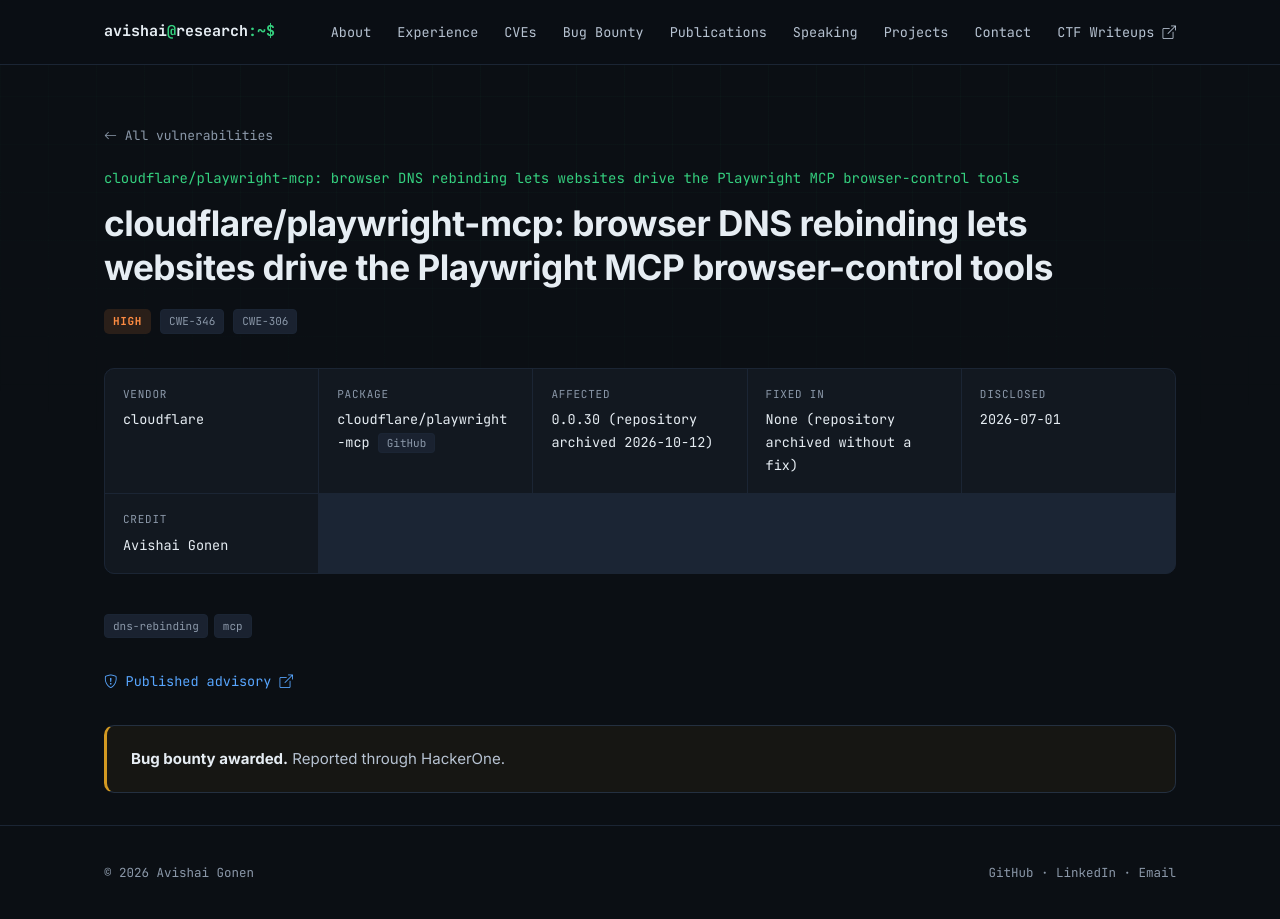
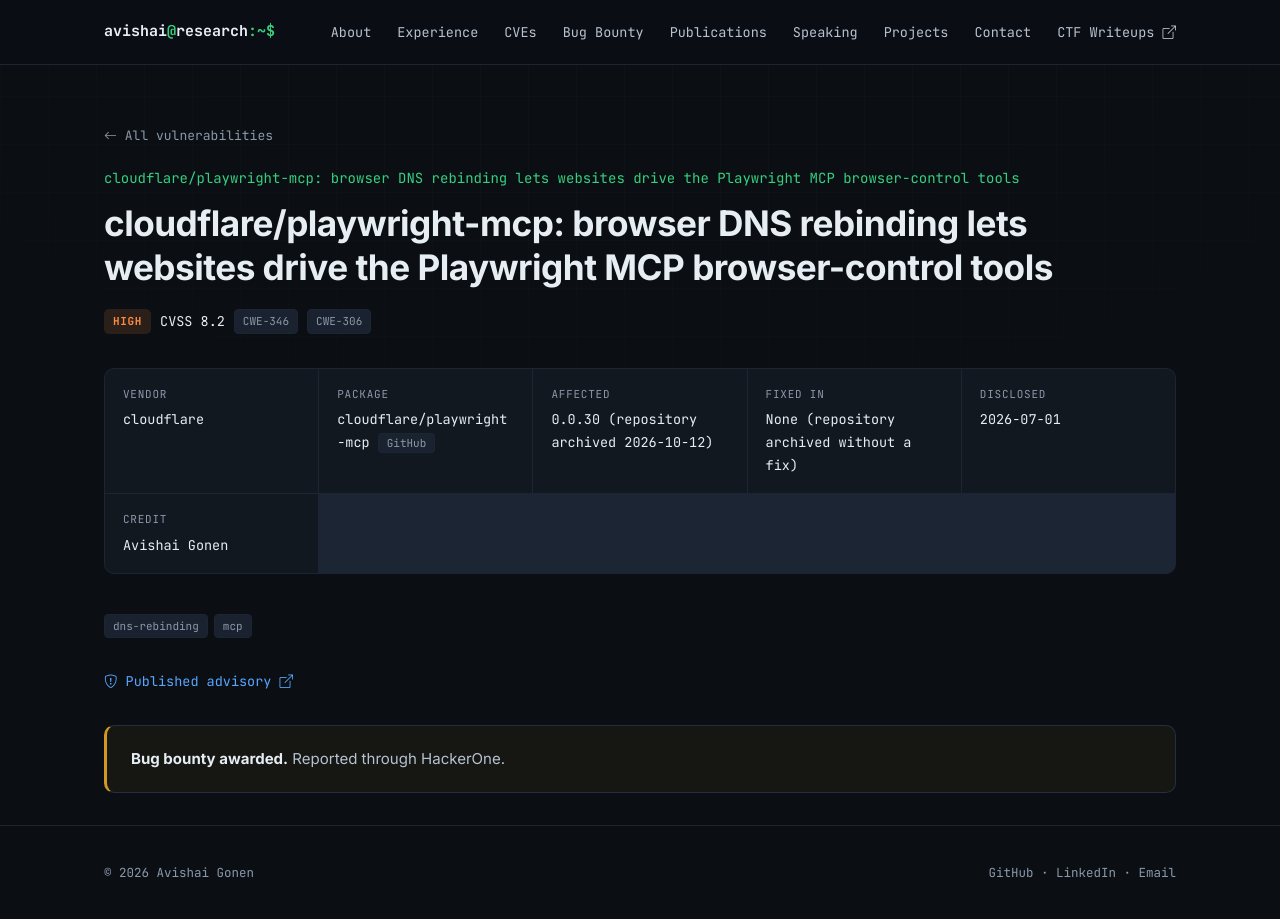
Before and after one commit to avishaigonen123/avishaigonen123.github.com, a Jekyll site: the page built from _cves/cloudflare-playwright-mcp.md, in a window 1280 px wide. Built offline with Jekyll 4.4.1, drawn with Linux system fonts in a browser that asks for light colours.

Commit message:
Add CVSS to cloudflare playwright-mcp record
Co-Authored-By: Claude Opus 5.5 <noreply@anthropic.com>
Claude-Session: https://claude.ai/code/session_01SYyVU1nfFRAAM9fkbEiWY5

```diff
--- a/_cves/cloudflare-playwright-mcp.md
+++ b/_cves/cloudflare-playwright-mcp.md
@@ -6,6 +6,7 @@ vendor: cloudflare
 package: "cloudflare/playwright-mcp"
 ecosystem: GitHub
 severity: high
+cvss: 8.2
 cwe: [CWE-346, CWE-306]
 disclosed: "2026-07-01"
 year: 2026
```
